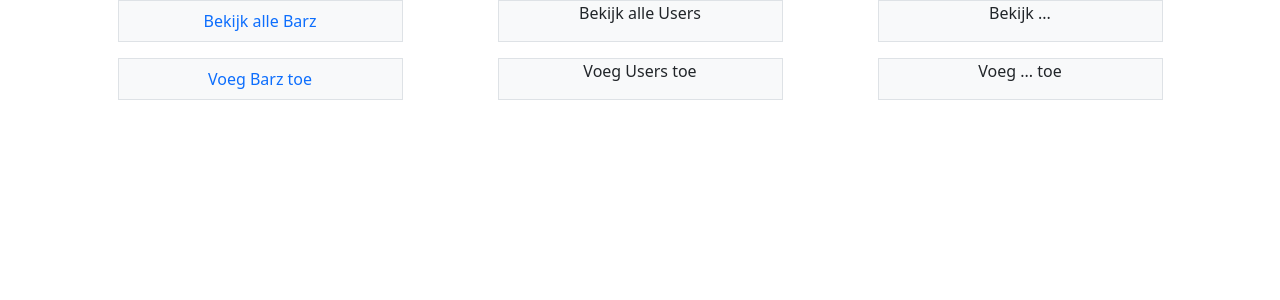
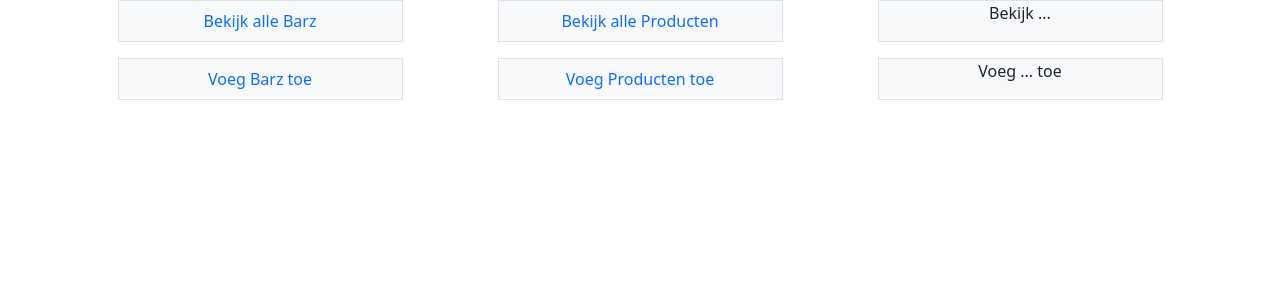
Before and after one commit to daanberg/examen-template, a PHP site: page /backend/admin.php in a window 1280 px wide. Shown: the part 56-356 px from the top of the page. Run offline with PHP 8.4, Linux system fonts and the light colour scheme.

Commit message:
linkies werkend

```diff
--- a/backend/admin.php
+++ b/backend/admin.php
@@ -16,12 +16,12 @@ require_once 'partial/header.php';
     <div class="container">
         <div class="row justify-content-around text-center">
             <div class="col-lg-3 border bg-light "><a href='AllBars.php' class="nav-link">Bekijk alle Barz </a></div>
-            <div class="col-lg-3 border bg-light" >Bekijk alle Users</div>
+            <div class="col-lg-3 border bg-light" ><a href='allProducts.php' class="nav-link">Bekijk alle Producten</a></div>
             <div class="col-lg-3 border bg-light">Bekijk ...</div>
         </div>
         <div class="row justify-content-around text-center mt-3">
             <div class="col-lg-3 border bg-light"><a href="AddBars.php" class="nav-link">Voeg Barz toe </a></div>
-            <div class="col-lg-3 border bg-light" >Voeg Users toe</div>
+            <div class="col-lg-3 border bg-light"><a href="AddProducts.php" class="nav-link"> Voeg Producten toe</a></div>
             <div class="col-lg-3 border bg-light">Voeg ... toe</div>
         </div>
     </div>
```
